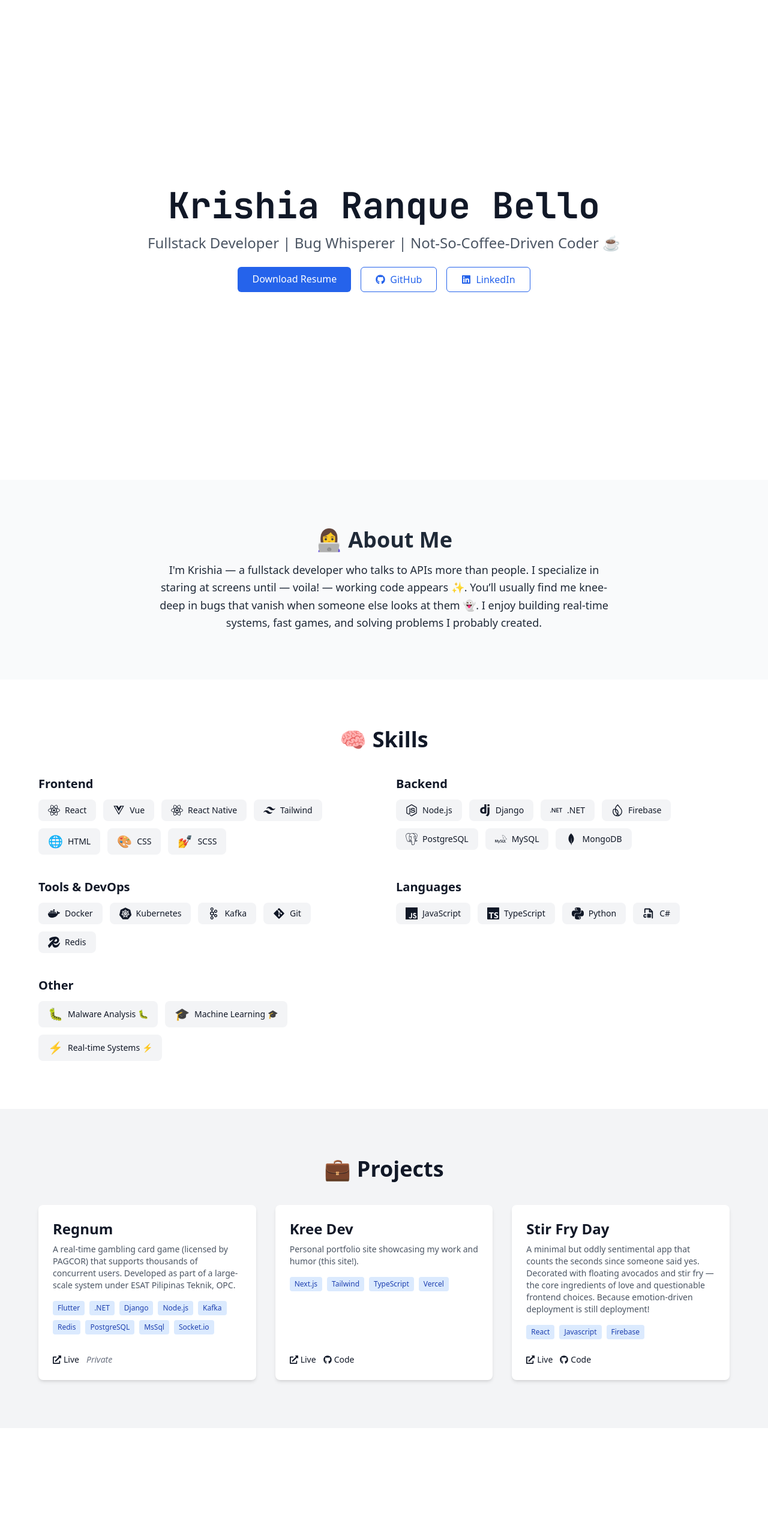
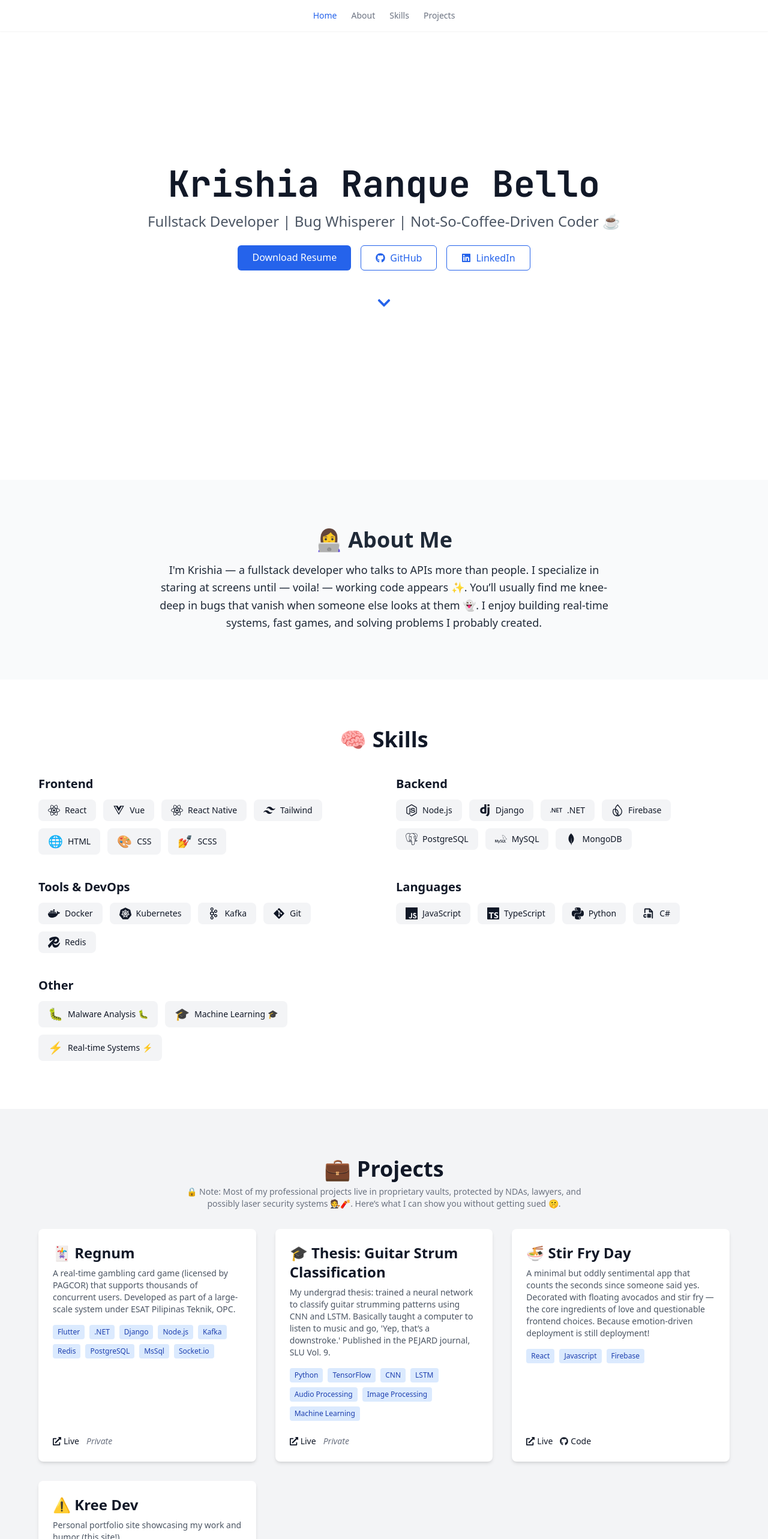
Before and after one commit to K2Krishia/kree-dev, a Next.js app: page / in a window 1280 px wide. Shown: the top 2566 px of the page at 60% size. Before the commit the page ends 2381 px from the top, so only its background shows below. Built offline with nearby package versions, Linux system fonts and the light colour scheme.

Commit message:
improve projects section and added navbar

```diff
--- a/src/components/About.tsx
+++ b/src/components/About.tsx
@@ -1,6 +1,8 @@
+import { motion } from "framer-motion";
+
 export default function About() {
   return (
-    <section
+    <motion.section
       id="about"
       className="py-20 px-6 bg-gray-50 dark:bg-gray-800 text-gray-800 dark:text-gray-100 text-center"
     >
@@ -11,6 +13,6 @@ export default function About() {
         You’ll usually find me knee-deep in bugs that vanish when someone else looks at them 👻.
         I enjoy building real-time systems, fast games, and solving problems I probably created.
       </p>
-    </section>
+    </motion.section>
   );
 }
--- a/src/components/Hero.tsx
+++ b/src/components/Hero.tsx
@@ -1,8 +1,12 @@
 import { FaGithub, FaLinkedin } from "react-icons/fa";
+import { FaChevronDown } from "react-icons/fa";
+import { motion } from "framer-motion";
 
 export default function Hero() {
   return (
-    <section className="min-h-screen flex flex-col justify-center items-center text-center px-4">
+    <motion.section
+      id="home"
+      className="min-h-screen flex flex-col justify-center items-center text-center px-4">
       <h1 className="text-5xl sm:text-6xl font-extrabold text-gray-900 dark:text-white mb-4 font-['JetBrains_Mono']">
         Krishia Ranque Bello
       </h1>
@@ -36,6 +40,11 @@ export default function Hero() {
           <FaLinkedin /> LinkedIn
         </a>
       </div>
-    </section>
+      <div className="mt-12 flex justify-center">
+        <a href="#about" className="animate-bounce text-blue-600 dark:text-blue-400 text-2xl">
+          <FaChevronDown />
+        </a>
+      </div>
+    </motion.section>
   );
 }
--- /dev/null
+++ b/src/components/Navbar.tsx
@@ -0,0 +1,50 @@
+'use client';
+import { useEffect, useState } from "react";
+
+const sections = ["Home", "About", "Skills", "Projects"];
+
+export default function Navbar() {
+  const [active, setActive] = useState("Home");
+
+  useEffect(() => {
+    const handleScroll = () => {
+      const offsets = sections.map((id) => {
+        const el = document.getElementById(id.toLowerCase());
+        return el ? el.offsetTop - 100 : 0;
+      });
+
+      const scrollY = window.scrollY;
+
+      for (let i = sections.length - 1; i >= 0; i--) {
+        if (scrollY >= offsets[i]) {
+          setActive(sections[i]);
+          break;
+        }
+      }
+    };
+
+    window.addEventListener("scroll", handleScroll);
+    return () => window.removeEventListener("scroll", handleScroll);
+  }, []);
+
+  return (
+    <nav className="fixed top-0 w-full bg-white/70 dark:bg-gray-900/70 backdrop-blur z-50 shadow-sm">
+      <ul className="flex justify-center gap-6 py-4 text-sm font-medium">
+        {sections.map((sec) => (
+          <li key={sec}>
+            <a
+              href={`#${sec.toLowerCase()}`}
+              className={`transition ${
+                active === sec
+                  ? "text-blue-600 dark:text-blue-400"
+                  : "text-gray-500 hover:text-blue-500"
+              }`}
+            >
+              {sec}
+            </a>
+          </li>
+        ))}
+      </ul>
+    </nav>
+  );
+}
--- a/src/components/Projects.tsx
+++ b/src/components/Projects.tsx
@@ -3,35 +3,46 @@ import { FaExternalLinkAlt, FaGithub } from "react-icons/fa";
 
 const projects = [
   {
-    title: "Regnum",
+    title: "🃏 Regnum",
     description: "A real-time gambling card game (licensed by PAGCOR) that supports thousands of concurrent users. Developed as part of a large-scale system under ESAT Pilipinas Teknik, OPC.",
     tech: ["Flutter", ".NET", "Django", "Node.js", "Kafka", "Redis", "PostgreSQL", "MsSql", "Socket.io"],
     live: "https://happy-play.ept.ph/",
     code: null,
   },
   {
-    title: "Kree Dev",
-    description: "Personal portfolio site showcasing my work and humor (this site!).",
-    tech: ["Next.js", "Tailwind", "TypeScript", "Vercel"],
-    live: "https://kree-dev.vercel.app/",
-    code: "https://github.com/K2Krishia/kree-dev",
+    title: "🎓 Thesis: Guitar Strum Classification",
+    description:
+      "My undergrad thesis: trained a neural network to classify guitar strumming patterns using CNN and LSTM. Basically taught a computer to listen to music and go, 'Yep, that’s a downstroke.' Published in the PEJARD journal, SLU Vol. 9.",
+    tech: ["Python", "TensorFlow", "CNN", "LSTM", "Audio Processing", "Image Processing", "Machine Learning"],
+    live: "https://pejard.slu.edu.ph/vol.9/2019.10.26.pdf",
+    code: null,
   },
   {
-    title: "Stir Fry Day",
+    title: "🍜 Stir Fry Day",
     description: "A minimal but oddly sentimental app that counts the seconds since someone said yes. Decorated with floating avocados and stir fry — the core ingredients of love and questionable frontend choices. Because emotion-driven deployment is still deployment!",
     tech: ["React", "Javascript", "Firebase"],
     live: "https://stir-fry-76884.web.app/",
     code: "https://github.com/K2Krishia/stir-fry",
   },
+  {
+    title: "⚠️ Kree Dev",
+    description: "Personal portfolio site showcasing my work and humor (this site!).",
+    tech: ["Next.js", "Tailwind", "TypeScript", "Vercel"],
+    live: "https://kree-dev.vercel.app/",
+    code: "https://github.com/K2Krishia/kree-dev",
+  }
 ];
 
 export default function Projects() {
   return (
-    <section
+    <motion.section
       id="projects"
       className="py-20 px-6 bg-gray-100 dark:bg-gray-800 text-gray-900 dark:text-white"
     >
-      <h2 className="text-4xl font-bold text-center mb-10">💼 Projects</h2>
+      <h2 className="text-4xl font-bold text-center mb-2">💼 Projects</h2>
+      <p className="text-center text-sm text-gray-500 dark:text-gray-400 mt-2 mb-8 max-w-2xl mx-auto">
+        🔒 Note: Most of my professional projects live in proprietary vaults, protected by NDAs, lawyers, and possibly laser security systems 🧑‍⚖️🧨. Here’s what I can show you without getting sued 🤫.
+      </p>
       <div className="max-w-6xl mx-auto grid gap-8 sm:grid-cols-2 lg:grid-cols-3">
         {projects.map((project, index) => (
           <motion.div
@@ -85,6 +96,6 @@ export default function Projects() {
           </motion.div>
         ))}
       </div>
-    </section>
+    </motion.section>
   );
 }
--- a/src/components/Skills.tsx
+++ b/src/components/Skills.tsx
@@ -49,7 +49,7 @@ const skills = {
 
 export default function Skills() {
   return (
-    <section
+    <motion.section
       id="skills"
       className="py-20 px-6 bg-white dark:bg-gray-900 text-gray-900 dark:text-white"
     >
@@ -78,6 +78,6 @@ export default function Skills() {
           </motion.div>
         ))}
       </div>
-    </section>
+    </motion.section>
   );
 }
--- a/src/pages/index.tsx
+++ b/src/pages/index.tsx
@@ -1,15 +1,19 @@
+import Navbar from "../components/Navbar";
 import Hero from "../components/Hero";
 import About from "../components/About";
-import Skills from "@/components/Skills";
+import Skills from "../components/Skills";
 import Projects from "../components/Projects";
 
 export default function Home() {
   return (
+    <>
+      <Navbar />
       <main className="bg-white text-gray-900 dark:bg-gray-900 dark:text-white">
         <Hero />
         <About />
         <Skills />
         <Projects />
       </main>
+    </>
   );
 }
--- a/src/styles/globals.css
+++ b/src/styles/globals.css
@@ -3,3 +3,7 @@
 @tailwind utilities;
 
 @import url('https://fonts.googleapis.com/css2?family=JetBrains+Mono:wght@500;700&display=swap');
+
+html {
+  scroll-behavior: smooth;
+}
```
Also changed, not shown: 1 other file (tests, documents, lock files or other folders). Lines whose indentation alone changed are shown as unchanged.
